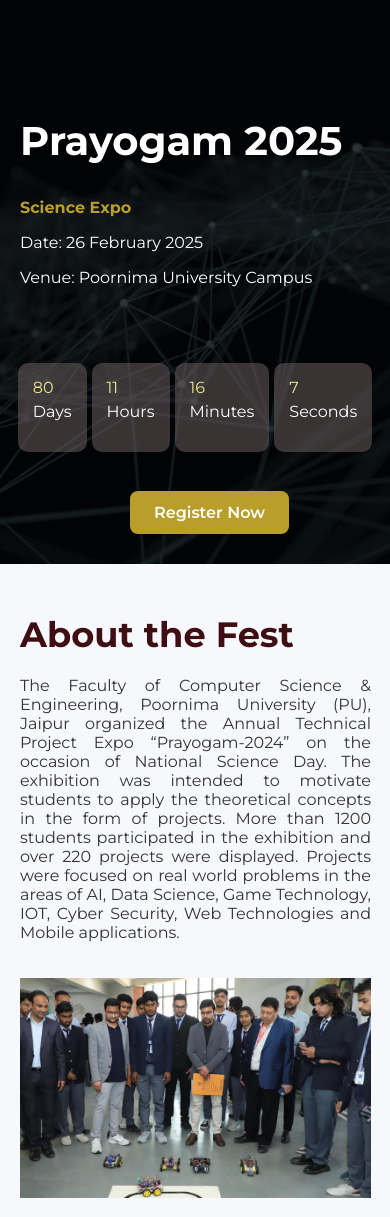
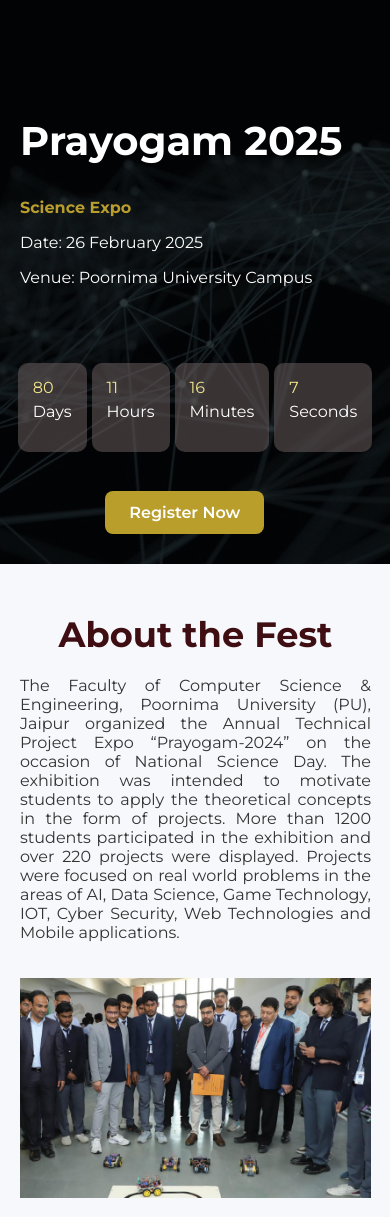
Before and after one commit to Ayush17514/prayogam2025, a PHP site: page / in a window 390 px wide. Shown: the part 55-1272 px from the top of the page. Run offline with PHP 8.4, Linux system fonts and the light colour scheme.

Commit message:
register btn positioned

```diff
--- a/index.html
+++ b/index.html
@@ -52,7 +52,7 @@
 <!---------------------------------------------------------------------------------------------------->
 <!-- Landing Page Section -->
     <section id="home" class="landing">
-        <div class="content" class="Montserrat-font">
+        <div class="content">
             <h1>Prayogam 2025 </h1>
             <h2>Science Expo</h2>
 
--- a/styles.css
+++ b/styles.css
@@ -258,7 +258,7 @@
   border-radius: 0.5rem;
   margin-top: 10%;
   margin-bottom: 30px;
-  margin-left: 130px;
+  margin-left: 27%;
   text-decoration: none;
   transition: background-color 0.3s ease;
 }
@@ -316,6 +316,7 @@
     }
     .about-content h2 {
         font-size: 2.2rem;
+        text-align: center;
     }
     .about-content p {
         font-size: 1rem;
```
